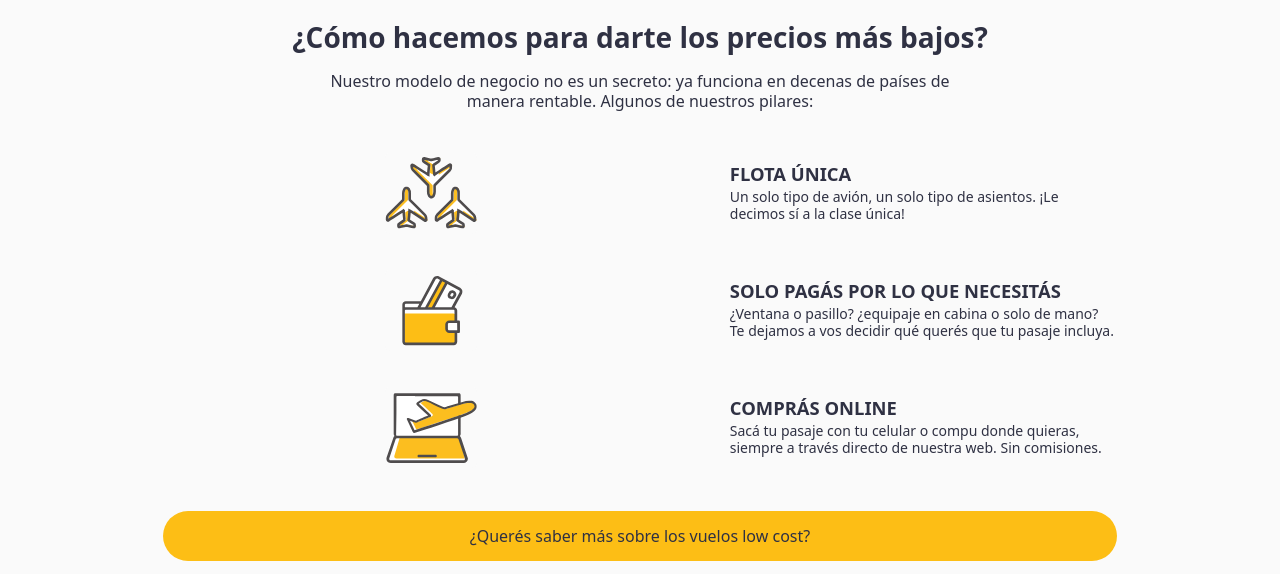
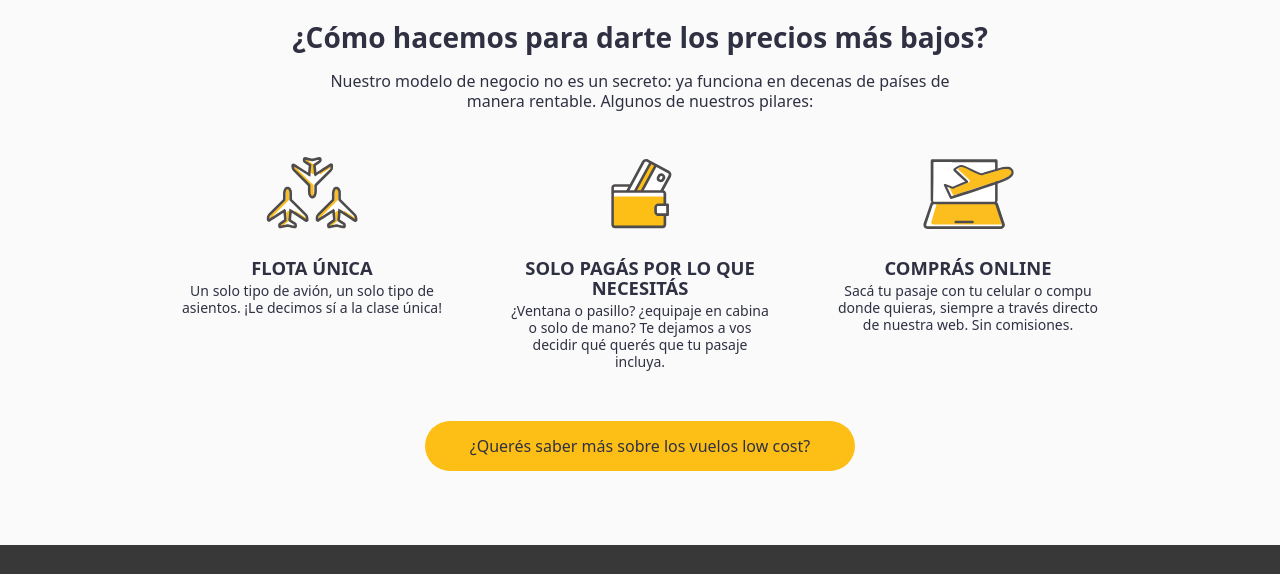
Before and after one commit to ignaciobockl/PFMartinBockl, a website: page index.html in a window 1280 px wide. Shown: the part 1260-1834 px from the top of the page. Drawn offline with nearby package versions, Linux system fonts and the light colour scheme.

Commit message:
main card empresa responsive web

```diff
--- a/index.html
+++ b/index.html
@@ -318,7 +318,7 @@
           </div>
           <!-- /Anuncio -->
 
-          <div class="col-xs-12 mainColCard">
+          <div class="col-xs-12 col-lg-4 mainColCard">
             <div class="card mainColCardEmpresa">
               <div class="card-header mainColCardEmpresaHeader">
                 <img
@@ -337,7 +337,7 @@
             </div>
           </div>
 
-          <div class="col-xs-12 mainColCard">
+          <div class="col-xs-12 col-lg-4 mainColCard">
             <div class="card mainColCardEmpresa">
               <div class="card-header mainColCardEmpresaHeader">
                 <img
@@ -358,7 +358,7 @@
             </div>
           </div>
 
-          <div class="col-xs-12 mainColCard">
+          <div class="col-xs-12 col-lg-4 mainColCard">
             <div class="card mainColCardEmpresa">
               <div class="card-header mainColCardEmpresaHeader">
                 <img
--- a/styles/scss/styles.scss
+++ b/styles/scss/styles.scss
@@ -489,6 +489,18 @@ footer > div {
   }
 }
 
+@media screen and (min-width: 600px) {
+    .mainColCardEmpresaA {
+        width: 85% !important;
+    }
+}
+
+@media screen and (min-width: 700px) {
+    .mainColCardEmpresaA {
+        width: 75% !important;
+    }
+}
+
 @media screen and (min-width: 768px) {
   .footerColRedesSociales {
     display: flex;
@@ -500,6 +512,10 @@ footer > div {
   .headerImg {
     min-height: 336px;
   }
+
+  .mainColCardEmpresaA {
+    width: 65% !important;
+}
 
   .mainColCardEmpresaBody {
     width: 42.5%;
@@ -552,6 +568,28 @@ footer > div {
     justify-content: space-between;
   }
 
+  .mainColCardEmpresa {
+      align-items: center;
+    display: flex;
+    flex-direction: column;
+  }
+
+  .mainColCardEmpresaA {
+    width: 55% !important;
+}
+
+  .mainColCardEmpresaBody {
+    width: 90%;
+  }
+
+  .mainColCardEmpresaDivDescription {
+    text-align: center;
+  }
+
+  .mainColCardEmpresaDivTitle {
+    text-align: center;
+  }
+
   .mainColCardServiciosAnuncioTitle {
     margin-bottom: 0.4rem;
   }
@@ -567,7 +605,17 @@ footer > div {
 }
 
 @media screen and (min-width: 1200px) {
-  .mainContainer {
+    .mainColCardEmpresaA {
+        width: 45% !important;
+    }
+
+    .mainContainer {
     width: 80%;
   }
 }
+
+@media screen and (min-width: 1400px) {
+    .mainColCardEmpresaA {
+        width: 40% !important;
+    }
+}
```
Also changed, not shown: styles/css/styles.css.
